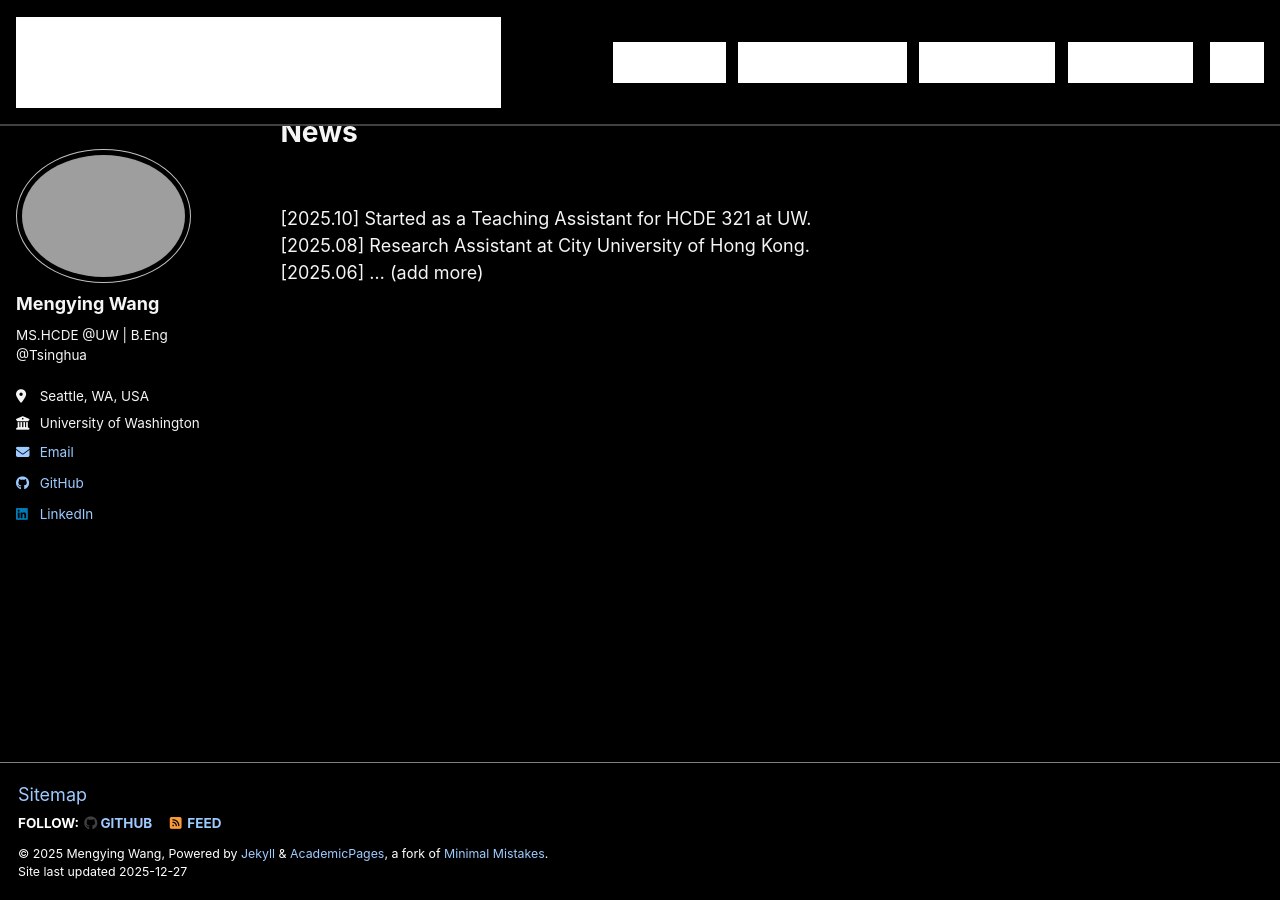
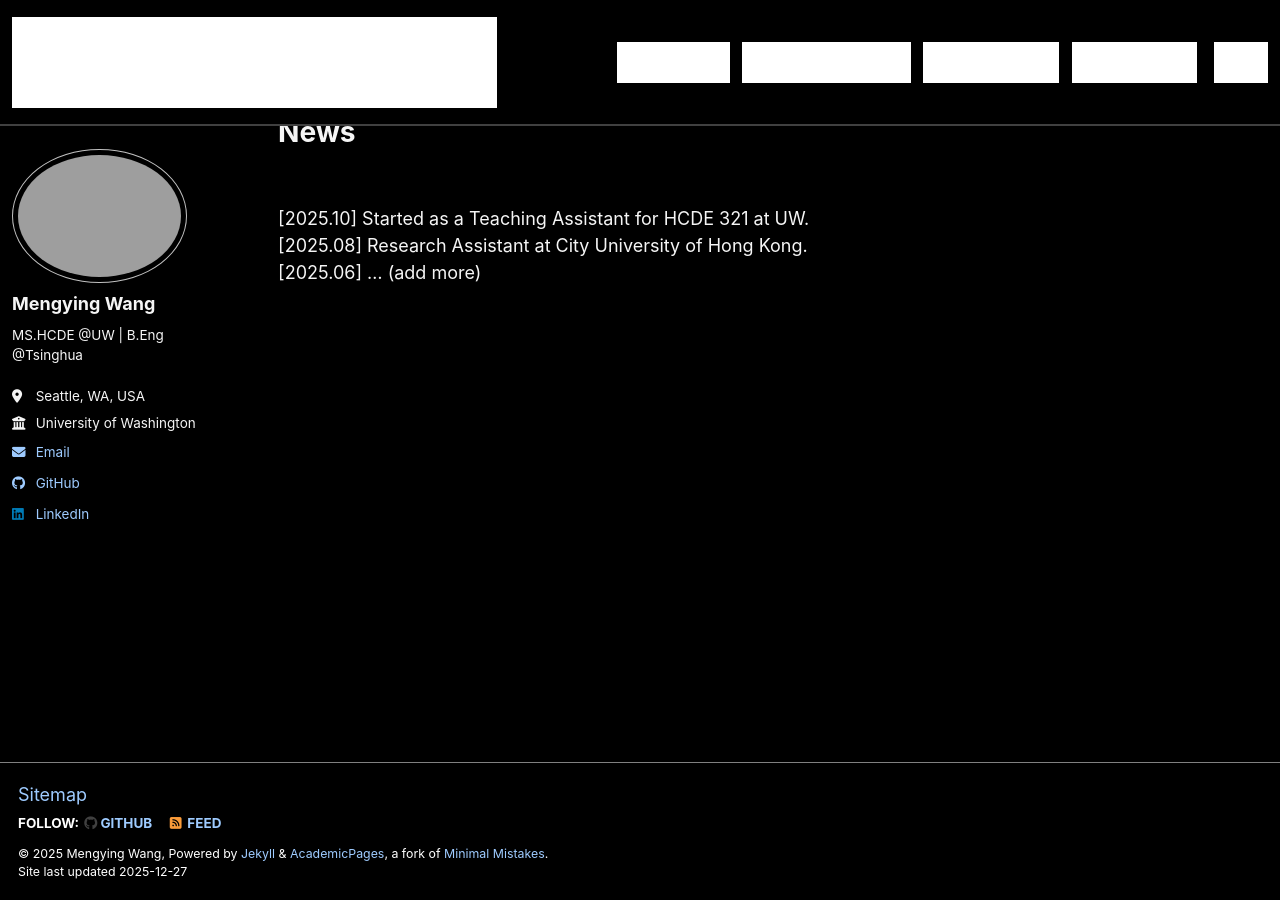
Before and after one commit to mengyingWWW/mengyingWWW.github.io, a Jekyll site: the page built from _pages/news.md, in a window 1280 px wide. Built offline with Jekyll 4.4.1, drawn with Linux system fonts in a browser that asks for light colours; a script bundle is joined from its source files by our own code; library files that are not in the unit come from our copies.

Commit message:
Update main.scss

```diff
--- a/assets/css/main.scss
+++ b/assets/css/main.scss
@@ -379,3 +379,37 @@
     margin-right: auto !important;
   }
 }
+
+/* =========================================================
+   DESKTOP: TRUE CENTER + WIDER CONTENT (LESS SIDE GUTTERS)
+   ========================================================= */
+@media (min-width: 1024px) {
+
+  /* 1) widen outer containers */
+  .masthead__inner-wrap,
+  #main {
+    max-width: 1760px !important;    /* ← 1600 太保守就加到 1760/1800 */
+    margin-left: auto !important;
+    margin-right: auto !important;
+    padding-left: 12px !important;   /* ← 两侧“留白”主要来自这里：减小 */
+    padding-right: 12px !important;
+  }
+
+  /* 2) unlock inner wrap */
+  .page__inner-wrap {
+    max-width: none !important;
+    padding-left: 0 !important;
+    padding-right: 0 !important;
+    margin-left: auto !important;
+    margin-right: auto !important;
+  }
+
+  /* 3) widen the real content block */
+  .page__content {
+    max-width: 1760px !important;    /* ← 跟上面一致 */
+    margin-left: auto !important;
+    margin-right: auto !important;
+    padding-left: 0 !important;      /* ← 防止主题再加左右 padding */
+    padding-right: 0 !important;
+  }
+}
```
